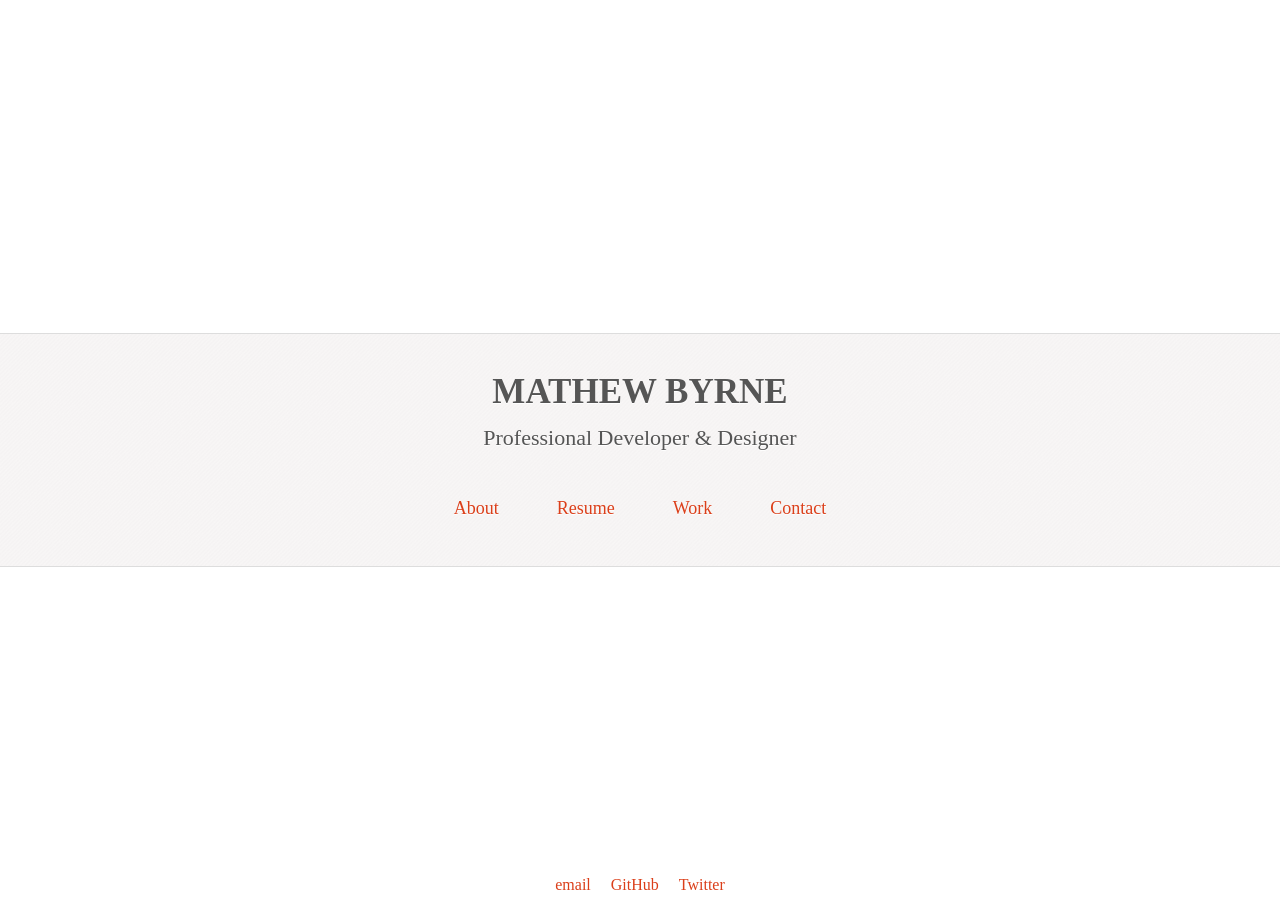
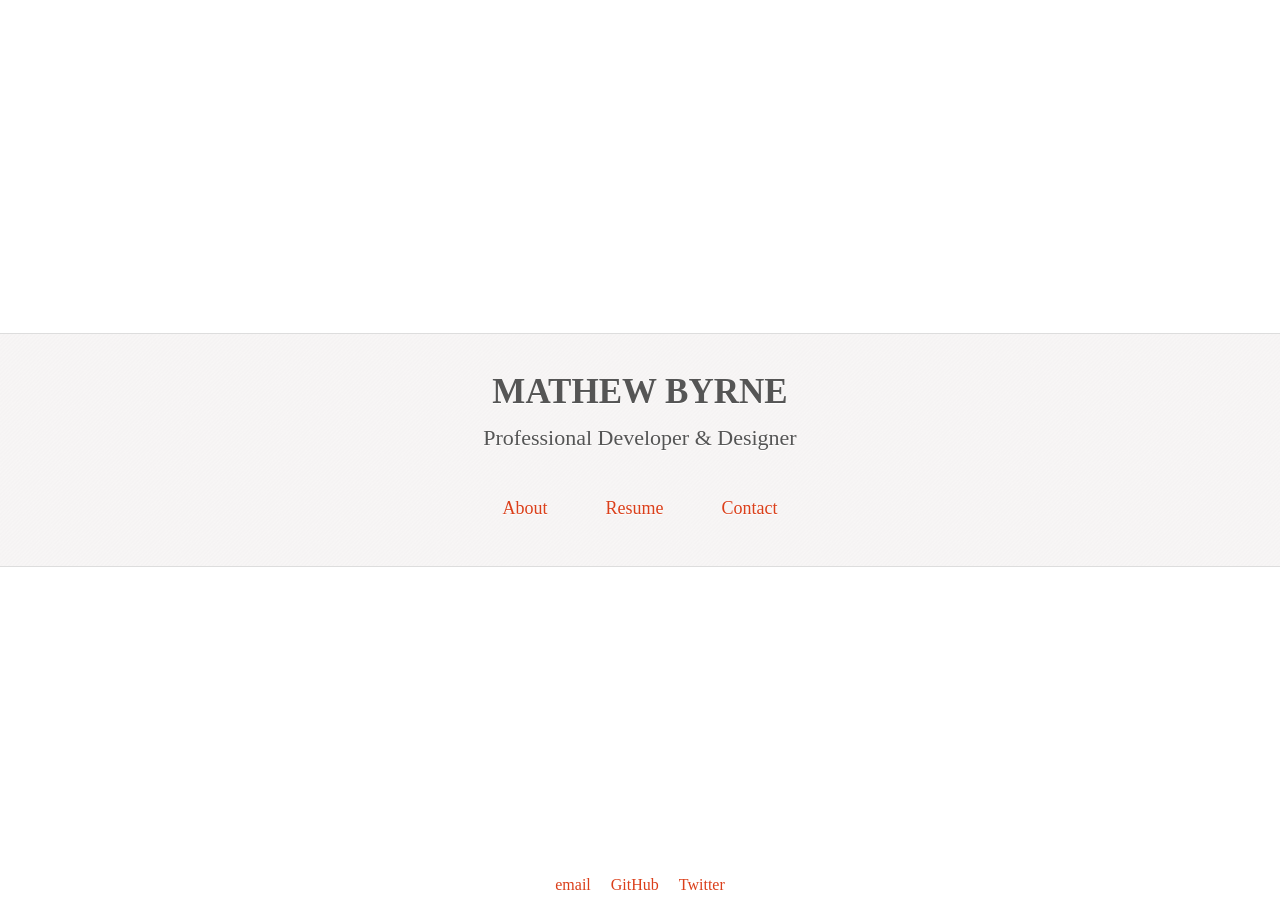
Before and after one commit to mathewbyrne/mathewbyrne.github.com, a Jekyll site: the page index.html, which Jekyll copies as it is, in a window 1280 px wide. Built offline with Jekyll 4.4.1, drawn with Linux system fonts in a browser that asks for light colours; nearby versions of some CDN libraries; some web fonts are replaced.

Commit message:
Added favicon.ico and HTML reference.

```diff
--- a/index.html
+++ b/index.html
@@ -1,22 +1,25 @@
 <!DOCTYPE html>
 <html lang="en">
 <head>
-	<meta charset="utf-8" />
+	<meta charset="utf-8">
+	<meta http-equiv="X-UA-Compatible" content="IE=edge,chrome=1">
 	<title>Mathew Byrne</title>
-	<link href="http://fonts.googleapis.com/css?family=Quattrocento" rel="stylesheet" type="text/css" />
-	<link rel="stylesheet" href="/css/style.css" type="text/css" media="screen" charset="utf-8" />
-	<script src="https://ajax.googleapis.com/ajax/libs/jquery/1.5.2/jquery.min.js" type="text/javascript" charset="utf-8"></script>
-	<script src="/js/site.js" type="text/javascript" charset="utf-8"></script>
+	<meta name="description" content="Website of Mathew Byrne, professional web developer and designer.">
+	<meta name="author" content="Mathew Byrne">
+	<link rel="shortcut icon" href="/favicon.ico">
+	<link rel="stylesheet" href="http://fonts.googleapis.com/css?family=Arvo">
+	<link rel="stylesheet" href="/css/style.css">
+	<script src="https://ajax.googleapis.com/ajax/libs/jquery/1.6.1/jquery.min.js" type="text/javascript"></script>
+	<script src="/js/site.js" type="text/javascript"></script>
 </head>
 <body class="home">
 	<div id="wrapper">
 		<div id="business-card">
 			<h1>Mathew Byrne</h1>
-			<h2 id="tag-line">Professional Developer &amp; Designer</h2>
+			<h2 id="tag-line">Professional Developer & Designer</h2>
 			<ol id="navigation">
 				<li><a href="/about" title="A little about myself">About</a></li>
 				<li><a href="/resume" title="My skills and employment history">Resume</a></li>
-				<li><a href="/work" title="Samples of current and past work">Work</a></li>
 				<li><a href="/contact" title="How to get in contact with me">Contact</a></li>
 			</ol>
 		</div>
```
Also changed, not shown: favicon.ico (added), img/favicon.png (added).
